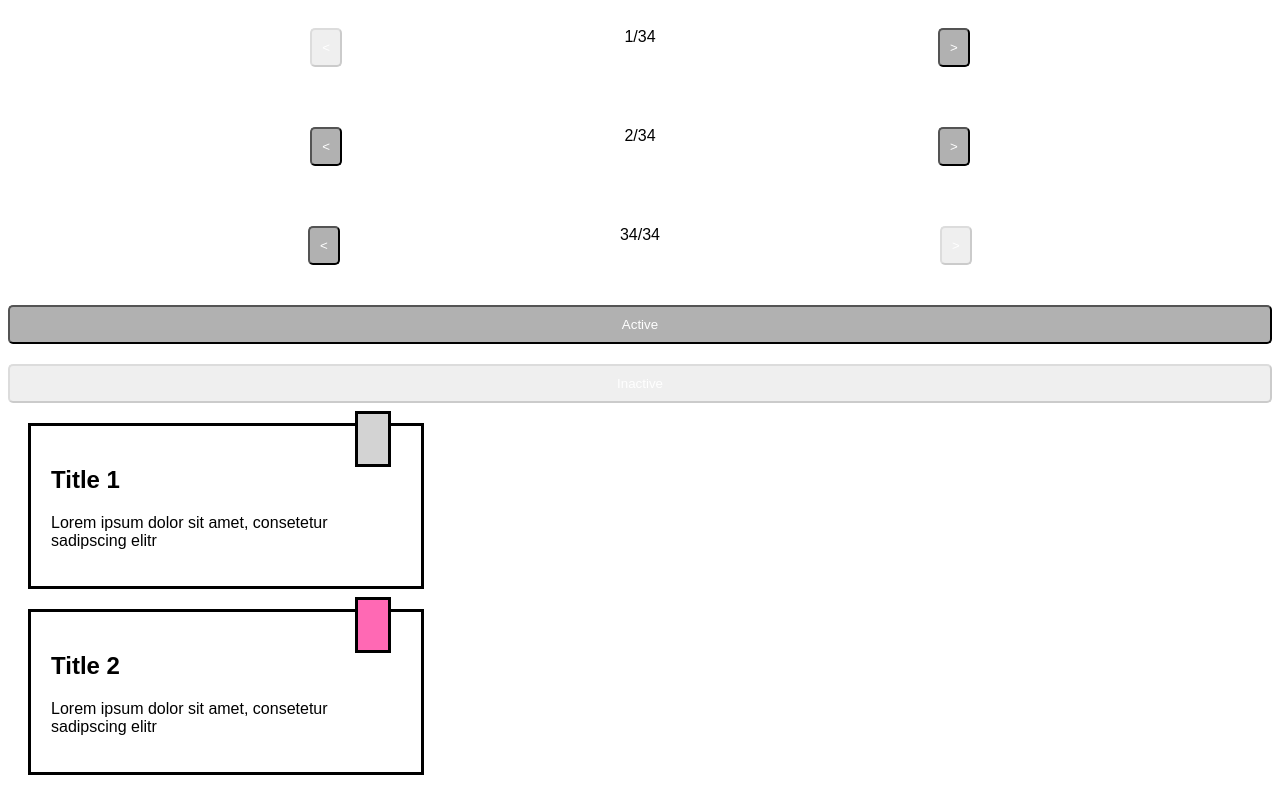
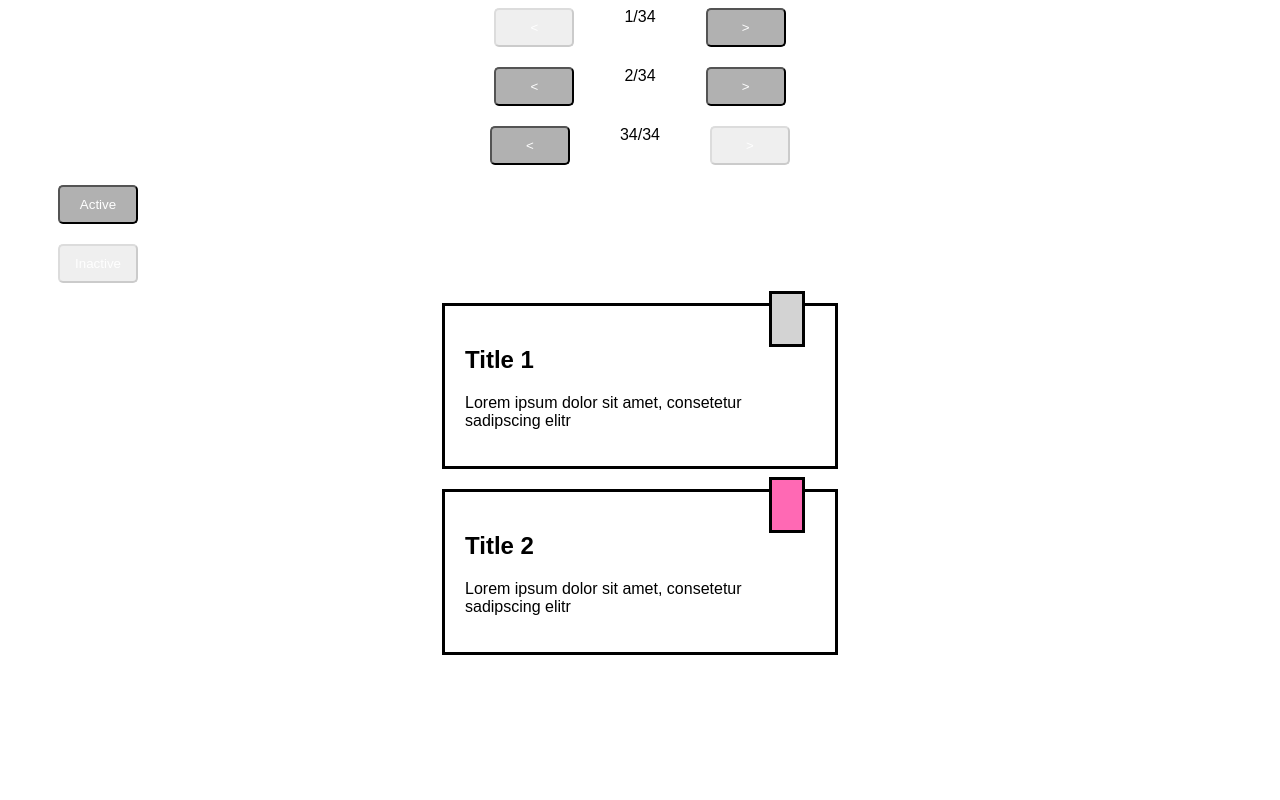
Before and after one commit to czintel/react-playground, a React (Vite) app: page / in a window 1280 px wide. Built offline with nearby package versions, Linux system fonts and the light colour scheme.

Commit message:
Improve pagination through automation

```diff
--- a/src/App.css
+++ b/src/App.css
@@ -1,4 +1,5 @@
 .App {
   display: grid;
   gap: 20px;
+  margin: 0 auto;
 }
--- a/src/App.jsx
+++ b/src/App.jsx
@@ -7,15 +7,18 @@ import './App.css'
 export default () => {
   return (
     <div className="App">
-      <Pagination isLeftDisabled text="1/34" />
-      <Pagination text="2/34" />
-      <Pagination isRightDisabled text="34/34" />
+      <Pagination currentPage={1} totalPages={34} />
+      <Pagination currentPage={2} totalPages={34} />
+      <Pagination currentPage={34} totalPages={34} />
+
       <Button isActive>Active</Button>
       <Button>Inactive</Button>
+
       <Card
         Heading="Title 1"
         Text="Lorem ipsum dolor sit amet, consetetur sadipscing elitr"
       />
+
       <Card
         Heading="Title 2"
         Text="Lorem ipsum dolor sit amet, consetetur sadipscing elitr"
--- a/src/Button.css
+++ b/src/Button.css
@@ -1,9 +1,12 @@
 .Button {
+  margin: 0 50px;
   padding: 10px;
+  width: 80px;
   border-radius: 5px;
   background-color: rgb(177, 177, 177);
   color: white;
   opacity: 20%;
+  text-align: center;
 }
 
 .Button.active {
--- a/src/Card.css
+++ b/src/Card.css
@@ -1,5 +1,5 @@
 .Card {
-  margin: 0 20px;
+  margin: 0 auto;
   width: 350px;
   height: auto;
   padding: 20px;
@@ -7,7 +7,6 @@
   border-color: black;
   font-family: sans-serif;
   position: relative;
-  text-align: left;
 }
 
 .Card__Heading {
--- a/src/Pagination.css
+++ b/src/Pagination.css
@@ -2,5 +2,5 @@
   display: flex;
   justify-content: space-evenly;
   font-family: sans-serif;
-  margin: 20px;
+  margin: 0 auto;
 }
--- a/src/Pagination.jsx
+++ b/src/Pagination.jsx
@@ -2,12 +2,12 @@ import * as React from 'react'
 import './Pagination.css'
 import Button from './Button'
 
-export default function Pagination({ text, isLeftDisabled, isRightDisabled }) {
+export default function Pagination({ currentPage, totalPages }) {
   return (
     <section className="Pagination">
-      <Button isActive={!isLeftDisabled}>&lt;</Button>
-      {text}
-      <Button isActive={!isRightDisabled}>&gt;</Button>
+      <Button isActive={currentPage !== 1}>&lt;</Button>
+      {currentPage}/{totalPages}
+      <Button isActive={currentPage !== totalPages}>&gt;</Button>
     </section>
   )
 }
```
